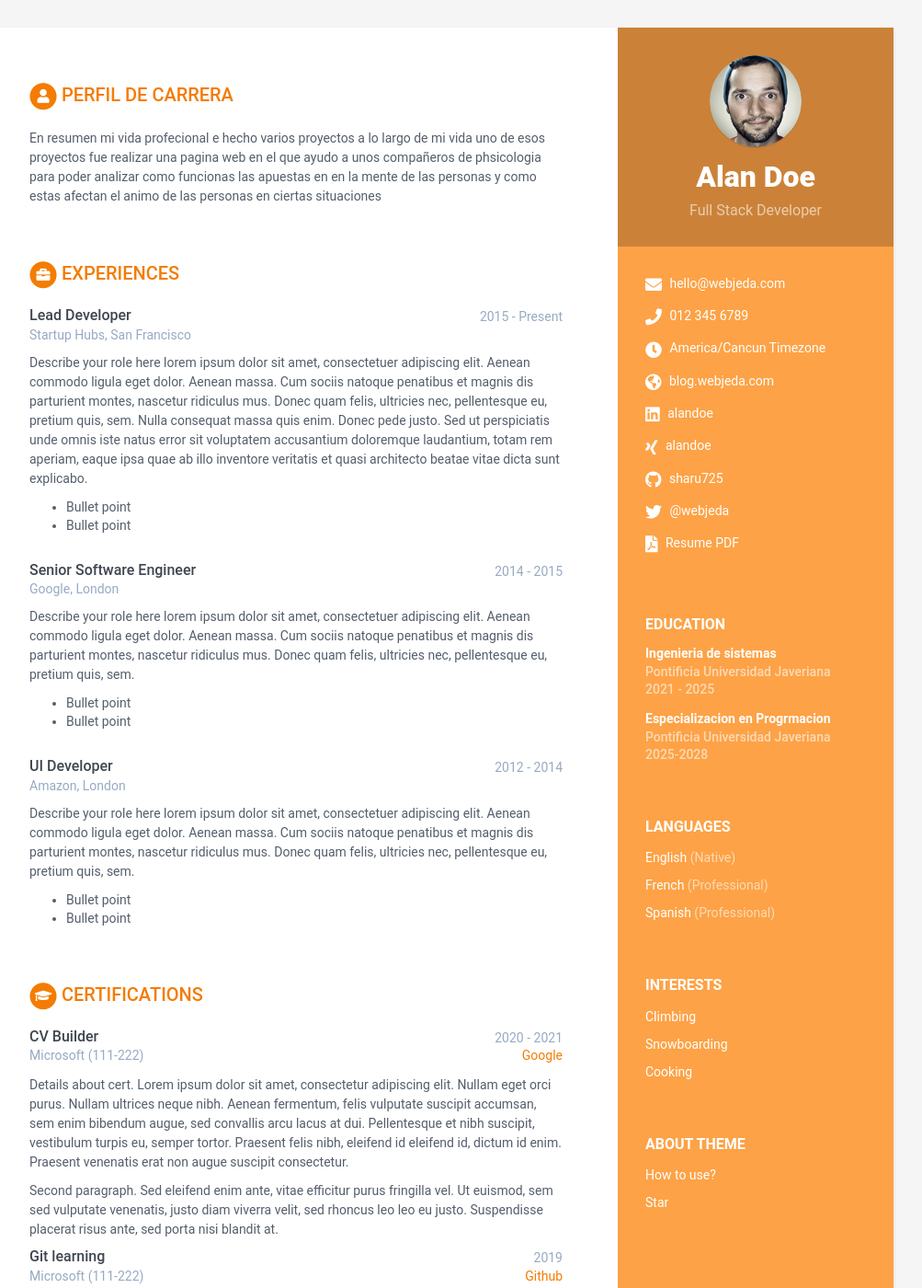
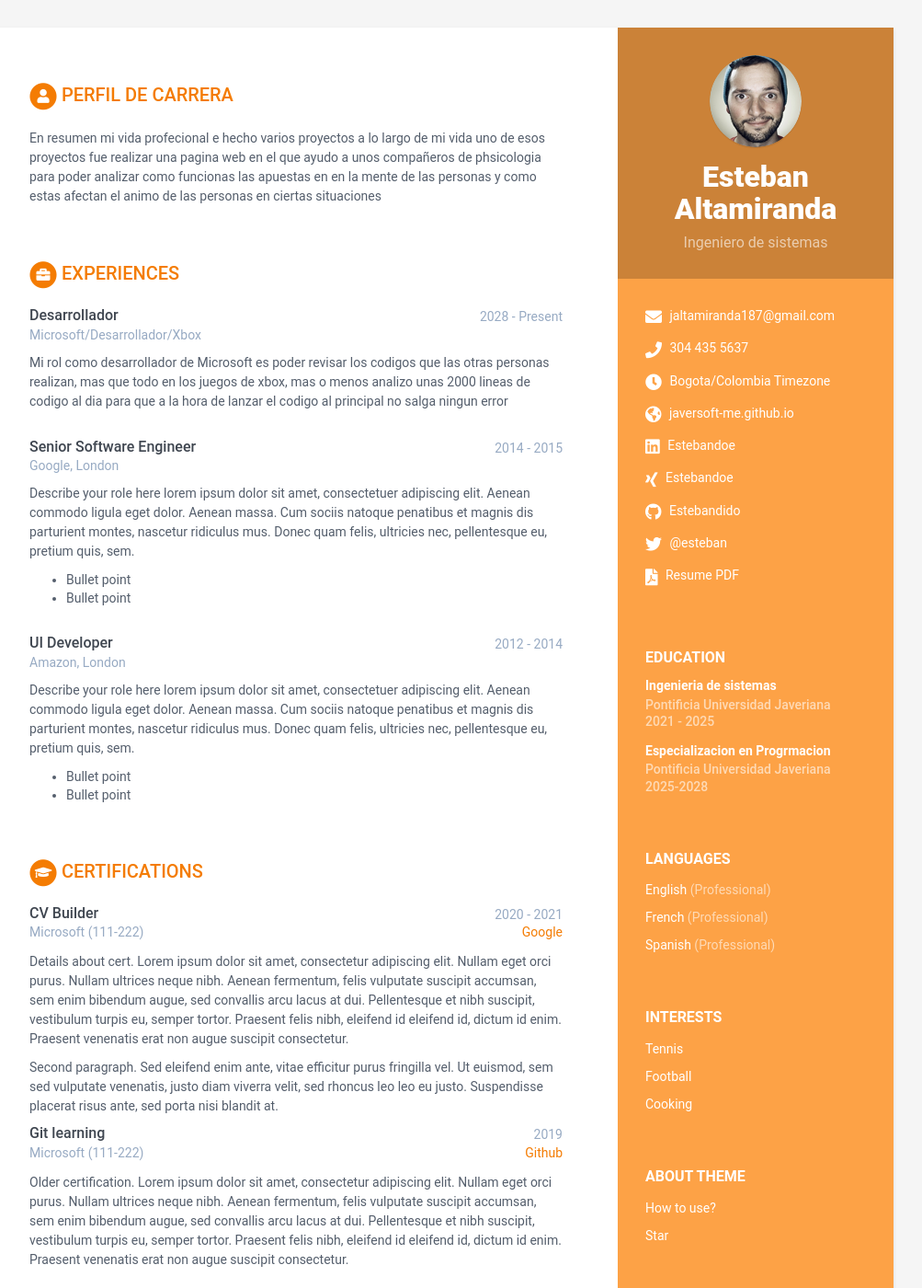
Before and after one commit to javersoft-me/Proyecto-Organizacion, a Jekyll site: the page built from index.html, in a window 1280 px wide and 1400 px high. Shown: the whole window at 92% size, without its empty margins (168-1171 px from the left). Built offline with Jekyll 4.4.1, drawn with Linux system fonts in a browser that asks for light colours.

Commit message:
Cambios en las experiencias

```diff
--- a/_data/data.yml
+++ b/_data/data.yml
@@ -8,23 +8,23 @@ sidebar:
     education: True # set to False if you want education in main section instead of in sidebar
 
     # Profile information
-    name: Alan Doe
-    tagline: Full Stack Developer
+    name: Esteban Altamiranda
+    tagline: Ingeniero de sistemas
     avatar: profile.png  #place a 100x100 picture inside /assets/images/ folder and provide the name of the file below
 
     # Sidebar links
-    email: hello@webjeda.com
-    phone: 012 345 6789
-    timezone: America/Cancun Timezone
+    email: jaltamiranda187@gmail.com
+    phone: 304 435 5637
+    timezone: Bogota/Colombia Timezone
     citizenship:
-    website: blog.webjeda.com #do not add http://
-    linkedin: alandoe
-    xing: alandoe
-    github: sharu725
+    website: javersoft-me.github.io #do not add http://
+    linkedin: Estebandoe
+    xing: Estebandoe
+    github: Estebandido
     telegram: # add your nickname without '@' sign
     gitlab:
     bitbucket:
-    twitter: '@webjeda'
+    twitter: '@esteban'
     stack-overflow: # Number/Username, e.g. 123456/alandoe
     codewars:
     goodreads: # Number-Username, e.g. 123456-alandoe
@@ -34,7 +34,7 @@ sidebar:
       title: Languages
       info:
         - idiom: English
-          level: Native
+          level: Professional
 
         - idiom: French
           level: Professional
@@ -45,10 +45,10 @@ sidebar:
     interests:
       title: Interests
       info:
-        - item: Climbing
+        - item: Tennis
           link:
 
-        - item: Snowboarding
+        - item: Football
           link:
 
         - item: Cooking
@@ -89,21 +89,15 @@ education:
 experiences:
     title: Experiences
     info:
-      - role: Lead Developer
-        time: 2015 - Present
-        company: Startup Hubs, San Francisco
+      - role: Desarrollador
+        time: 2028 - Present
+        company: Microsoft/Desarrollador/Xbox
         details: |
-          Describe your role here lorem ipsum dolor sit amet, consectetuer
-          adipiscing elit. Aenean commodo ligula eget dolor. Aenean massa.
-          Cum sociis natoque penatibus et magnis dis parturient montes,
-          nascetur ridiculus mus. Donec quam felis, ultricies nec,
-          pellentesque eu, pretium quis, sem. Nulla consequat massa quis
-          enim. Donec pede justo. Sed ut perspiciatis unde omnis iste natus
-          error sit voluptatem accusantium doloremque laudantium, totam rem
-          aperiam, eaque ipsa quae ab illo inventore veritatis et quasi
-          architecto beatae vitae dicta sunt explicabo.
-            - Bullet point
-            - Bullet point
+          Mi rol como desarrollador de Microsoft es poder revisar los codigos que
+          las otras personas realizan, mas que todo en los juegos de xbox, mas
+          o menos analizo unas 2000 lineas de codigo al dia para que a la hora
+          de lanzar el codigo al principal no salga ningun error
+
       - role: Senior Software Engineer
         time: 2014 - 2015
         company: Google, London
```
